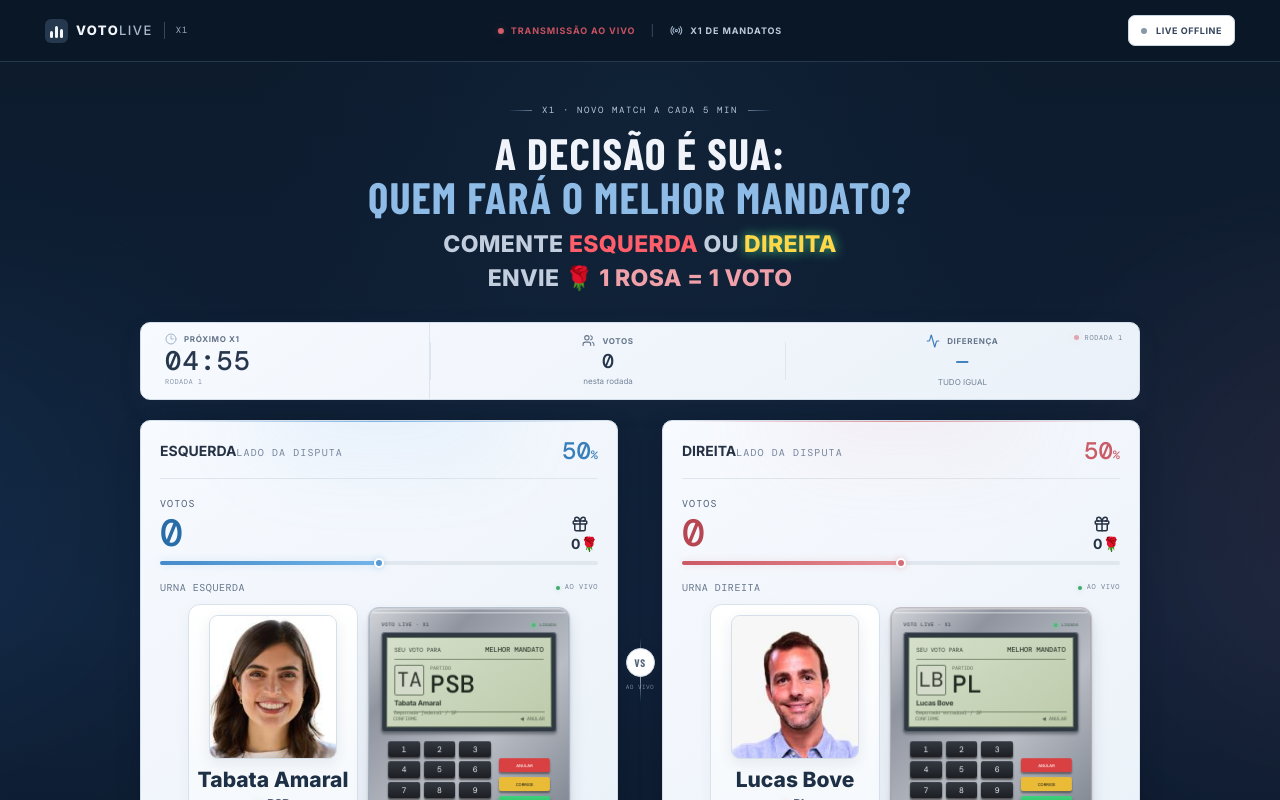
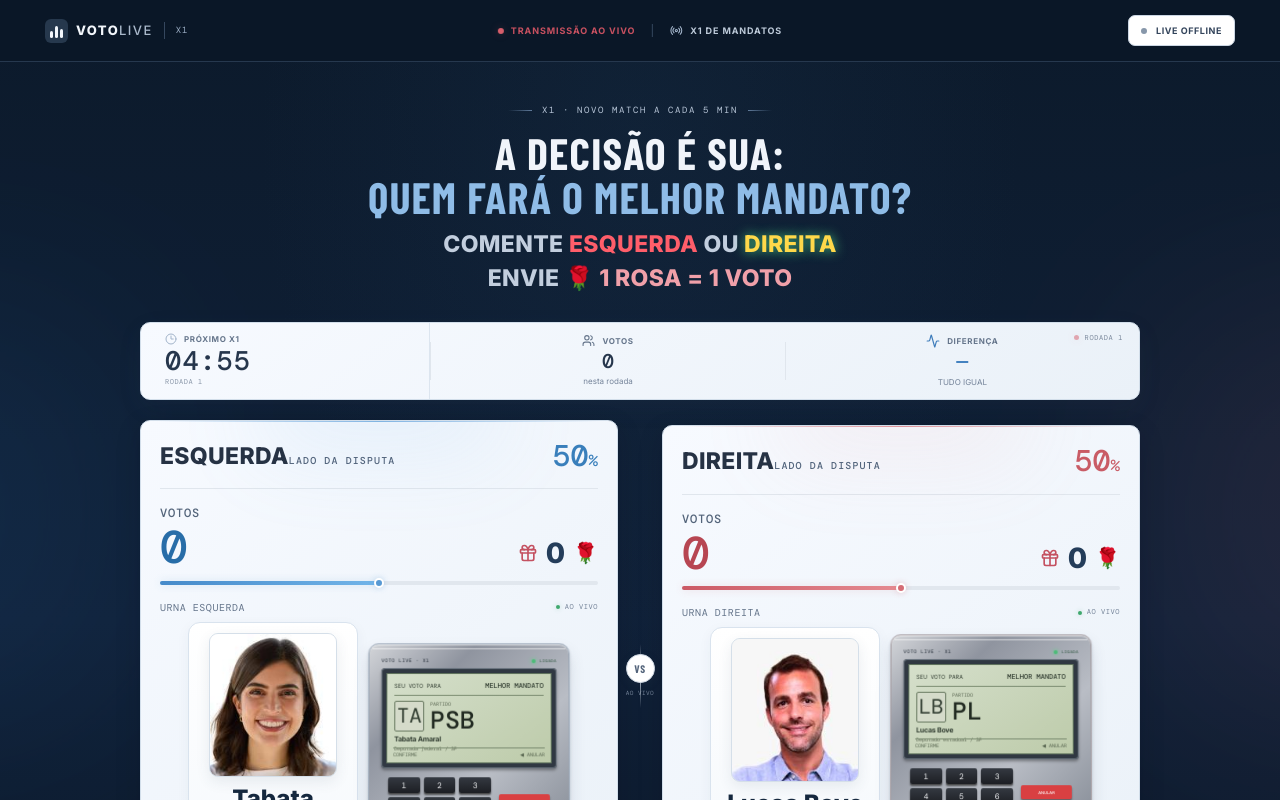
Before and after one commit to HigorMra/votinggame, a React (Vite) app: page / in a window 1280 px wide. Shown: the top 800 px of the page. Built offline with nearby package versions, Linux system fonts and the light colour scheme; a web font is replaced by a local one.

Commit message:
Increase candidate and scoreboard text weight

```diff
--- a/src/theme-light.css
+++ b/src/theme-light.css
@@ -220,3 +220,35 @@ body{min-width:320px;background:#0c1a2b;color:#263244}
   .match-result-card{min-width:min(300px,calc(100vw - 28px));padding:18px 20px}
   .match-result-card>strong{font-size:28px}
 }
+
+/* Stronger typography for the candidate details and live scoreboard. */
+.candidate-label .side-name{font-size:clamp(18px,2vw,23px);font-weight:900;letter-spacing:.3px}
+.candidate-tag{font-weight:800;color:#52647c}
+.candidate-description>strong{font-size:clamp(19px,2.2vw,24px);font-weight:900;color:#15283e}
+.candidate-description .candidate-party{font-size:14px;font-weight:900;color:#304761;letter-spacing:.5px}
+.candidate-office{font-size:13px;font-weight:750;color:#30445c;line-height:1.2}
+.micro-label{font-size:12px;font-weight:900;letter-spacing:.8px;color:#354b65}
+.score{font-size:46px;font-weight:900;letter-spacing:-1.6px}
+.rose-total{display:flex;align-items:center;gap:8px;font-size:20px;font-weight:900;color:#334c68}
+.rose-total b{font-size:28px;font-weight:900;color:#243d5a}
+.rose-total svg{width:20px;height:20px;color:#c45161}
+.side-share strong{font-size:30px;font-weight:900}
+.side-share strong small{font-size:16px;font-weight:900}
+.status-metric>strong,.difference-metric>strong{font-weight:900}
+@media(max-width:700px), (max-aspect-ratio:4/5){
+  .candidate-label .side-name{font-size:19px;font-weight:900}
+  .candidate-tag{font-size:10px;font-weight:850}
+  .side-share strong{font-size:29px;font-weight:900}
+  .side-share strong small{font-size:16px}
+  .score{font-size:43px;font-weight:900}
+  .micro-label{font-size:12px;font-weight:900}
+  .rose-total{gap:6px;font-size:17px;font-weight:900}
+  .rose-total b{font-size:25px}
+  .rose-total svg{width:19px;height:19px}
+  .candidate-profile{max-width:48%;padding:7px 6px}
+  .candidate-profile img{height:110px}
+  .candidate-description>strong{font-size:clamp(17px,5vw,21px);font-weight:900;line-height:1.08}
+  .candidate-description .candidate-party{font-size:13px;font-weight:900}
+  .candidate-office{font-size:12px;font-weight:800;line-height:1.2}
+  .status-metric>strong,.difference-metric>strong{font-size:23px;font-weight:900}
+}
```
